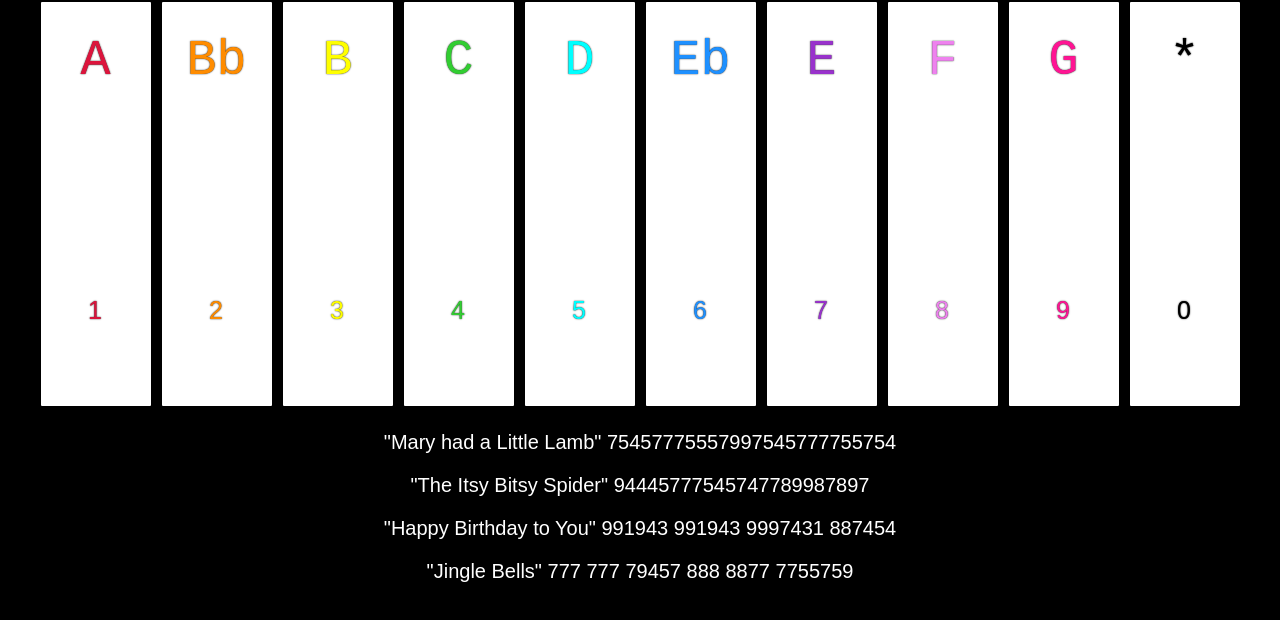
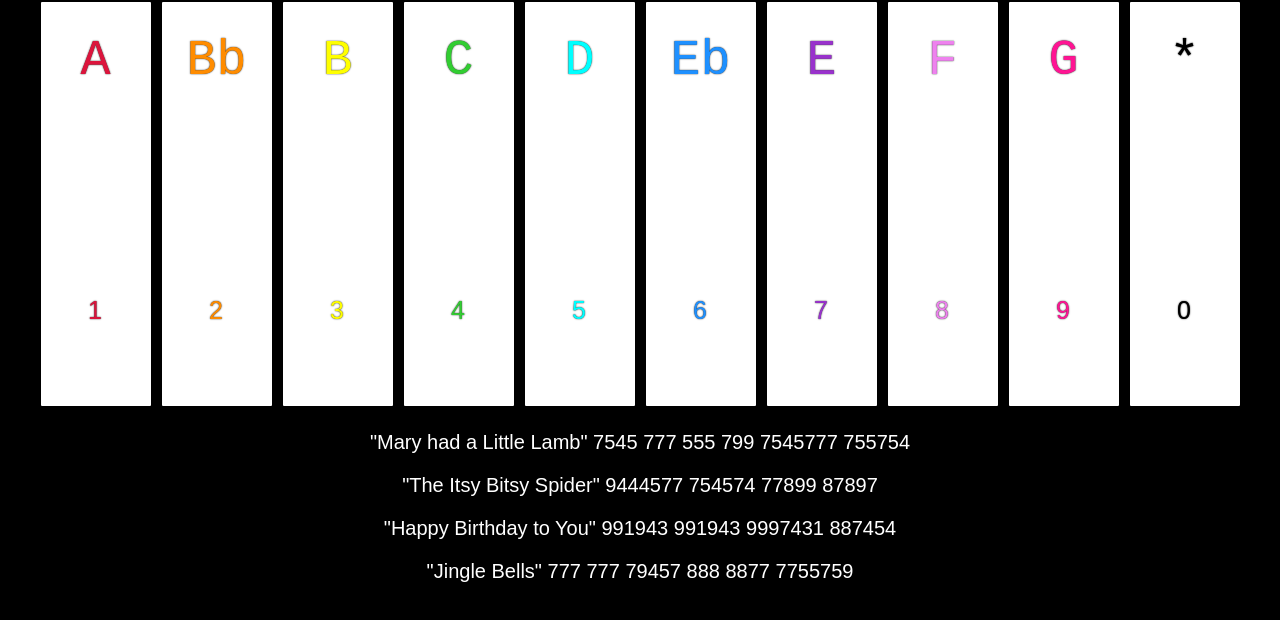
Before and after one commit to deburk/Javascript-Keyboard, a plain HTML site: page index.html in a window 1280 px wide. Shown: the part 38-658 px from the top of the page. Drawn offline with Linux system fonts and the light colour scheme.

Commit message:
Update index.html

```diff
--- a/index.html
+++ b/index.html
@@ -82,8 +82,8 @@
     </script>
 
     <span style="font-size: 20px; color: white;">
-        <p>"Mary had a Little Lamb" 75457775557997545777755754</p>
-        <p>"The Itsy Bitsy Spider" 94445777545747789987897</p>
+        <p>"Mary had a Little Lamb" 7545 777 555 799 7545777 755754</p>
+        <p>"The Itsy Bitsy Spider" 9444577 754574 77899 87897</p>
         <p>"Happy Birthday to You" 991943 991943 9997431 887454</p>
         <p>"Jingle Bells" 777 777 79457 888 8877 7755759</p>
     </span>
```
